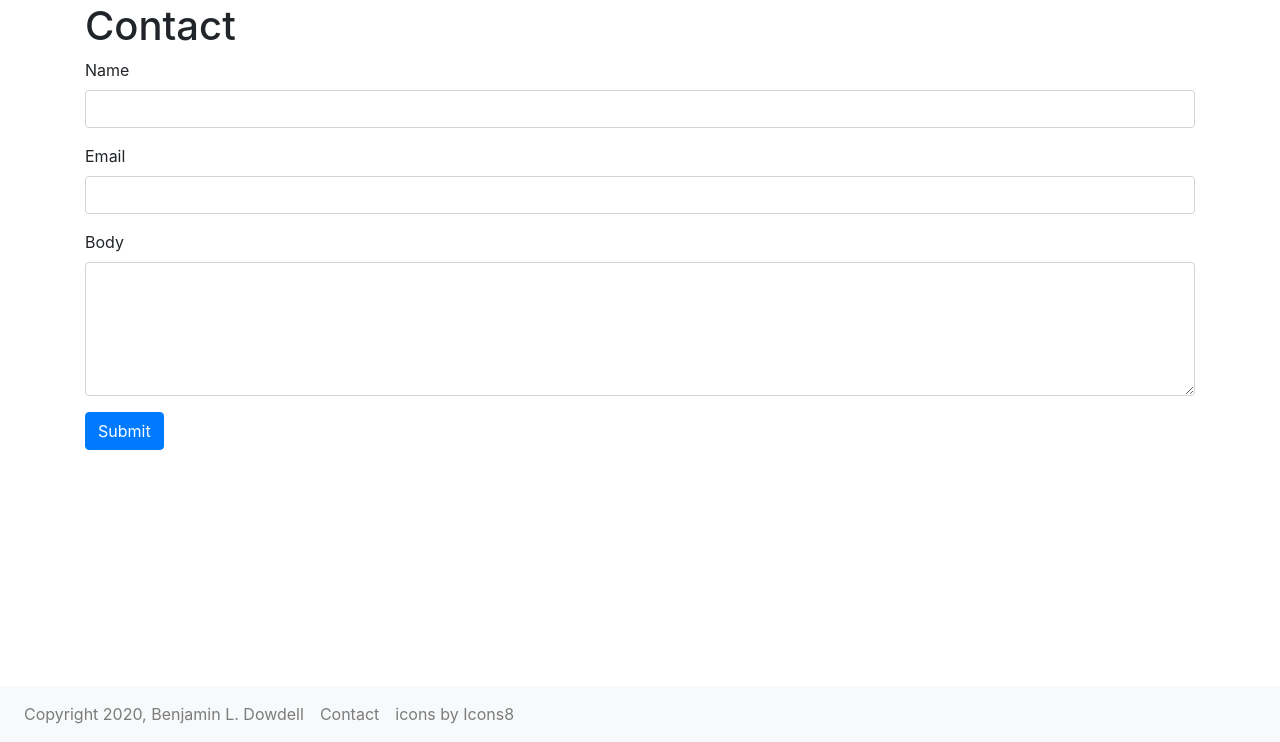
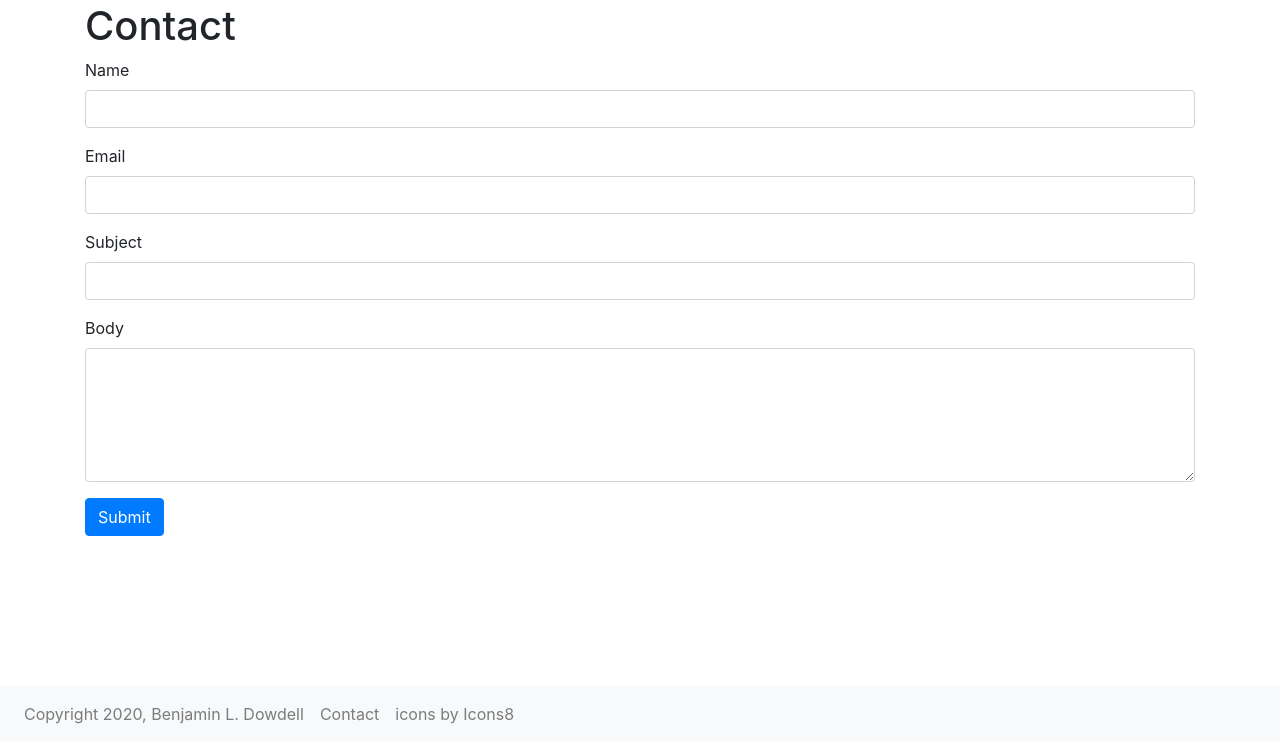
Before and after one commit to bdowdell/flask_pyseistuned, a Flask app: template pyseistuned/templates/contact.html in a window 1280 px wide. Shown: the part 58-800 px from the top of the page. Run offline with Flask 2, Linux system fonts and the light colour scheme; the template is opened without the code that fills it, so the values that code supplies are empty, except form fields; form fields are guessed from the names that the template uses; parts of the project's set-up code (start-up, migrations or seed data) failed here and were passed over; some libraries are stand-ins or nearby versions.

Commit message:
adds subject field

```diff
--- a/pyseistuned/templates/contact.html
+++ b/pyseistuned/templates/contact.html
@@ -34,6 +34,13 @@ limitations under the License.
             {% endfor %}
         </p>
         <p>
+            {{ form.subject.label }}<br />
+            {{ form.subject(class_='form-control') }}
+            {% for error in form.subject.errors %}
+            <span style="color: red;">[{{ error }}]</span>
+            {% endfor %}
+        </p>
+        <p>
             {{ form.body.label }}<br />
             {{ form.body(class_='form-control', rows=5) }}
             {% for error in form.body.errors %}
```
